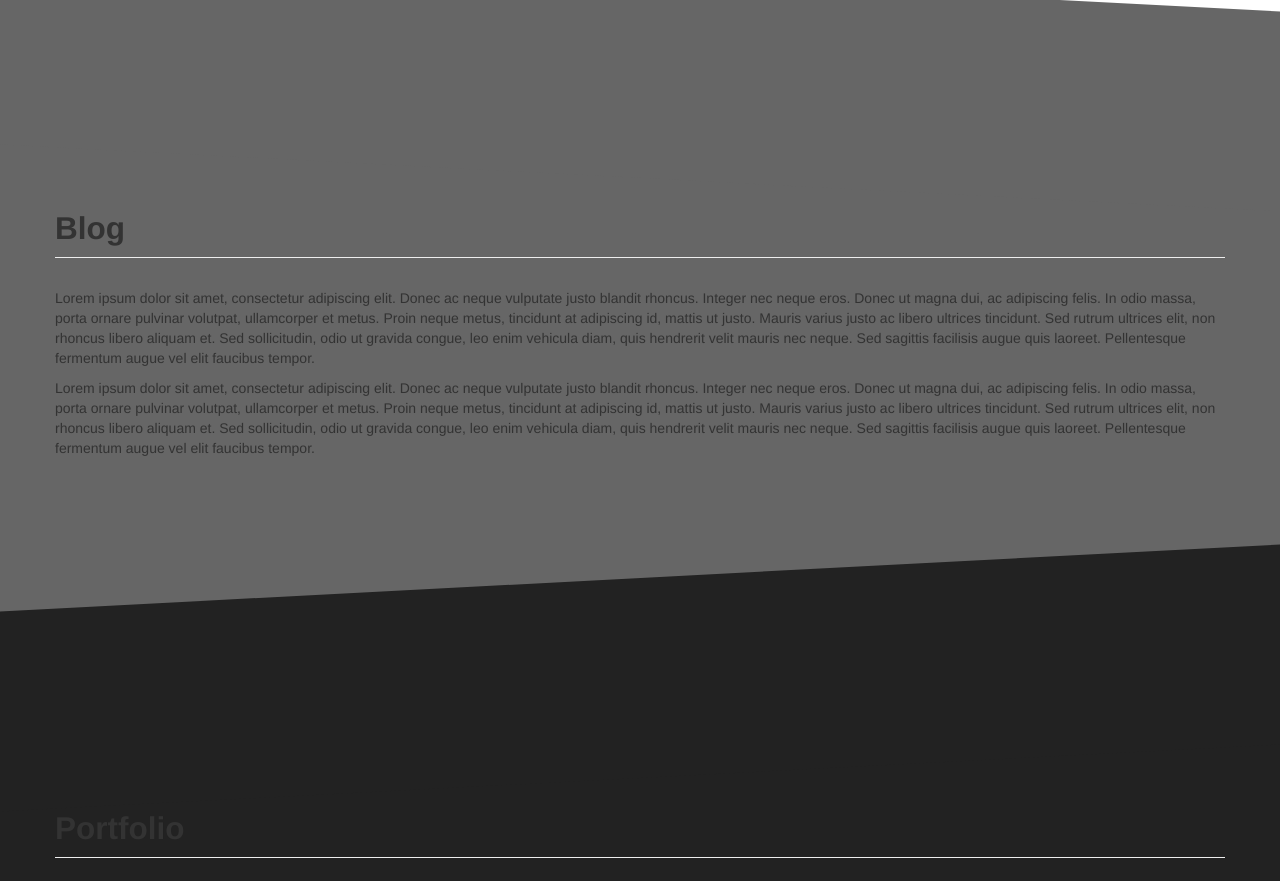
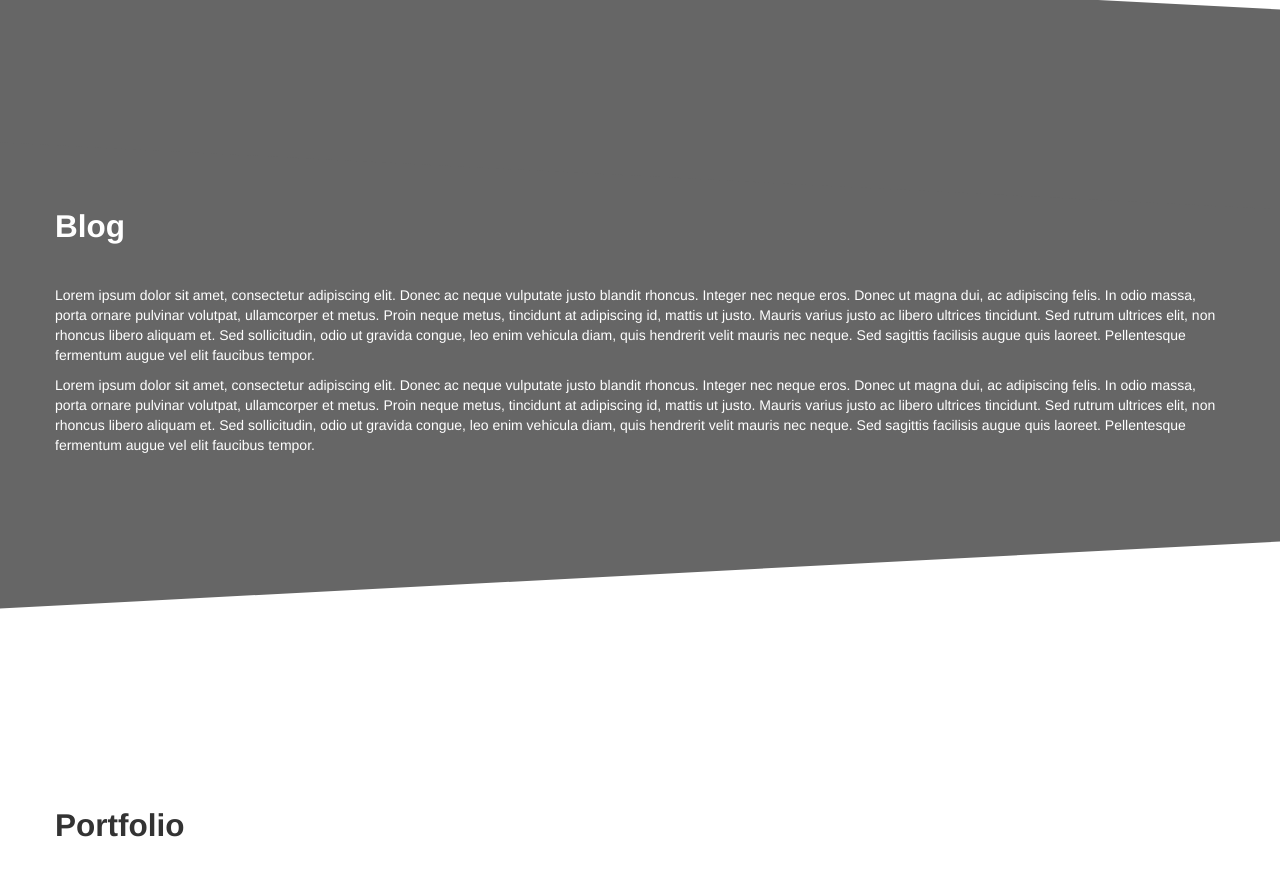
Before and after one commit to gilnakar/CW, a plain HTML site: page index.html in a window 1280 px wide. Shown: the part 2702-3583 px from the top of the page. Drawn offline with nearby package versions, Linux system fonts and the light colour scheme.

Commit message:
font colors

```diff
--- a/css/main.css
+++ b/css/main.css
@@ -29,6 +29,7 @@ body {
 }
 #first-section{
 	background-color: #111;
+	color:white;
 }
 #second-section{
 	background-color: white;
@@ -36,9 +37,10 @@ body {
 
 #third-section{
 	background-color: #666;
+	color:white;
 }
 #forth-section{
-	background-color: #222;
+	background-color: white;
 }
 
 .navbar {
@@ -49,6 +51,11 @@ footer{
 	height: 100px;
 	background-color: #111;
 	color: white;
+}
+
+.page-header {
+
+   border-bottom: none;
 }
 
 /* ==========================================================================
@@ -101,7 +108,7 @@ footer{
 #diag-section-3{
 	position:relative;
 	top:50px;
-	background-color: #222;
+	background-color: white;
 	height:200px;
 	width: 100%;
 	 -webkit-transform: skewY(-3deg);
```
